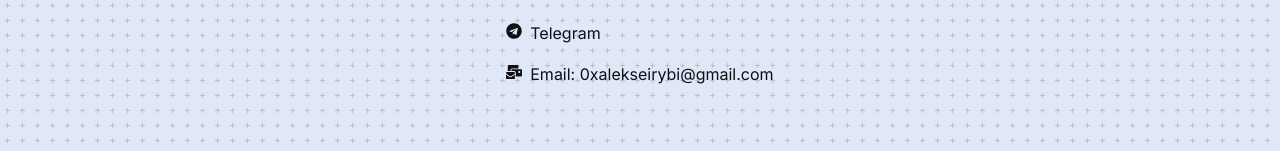
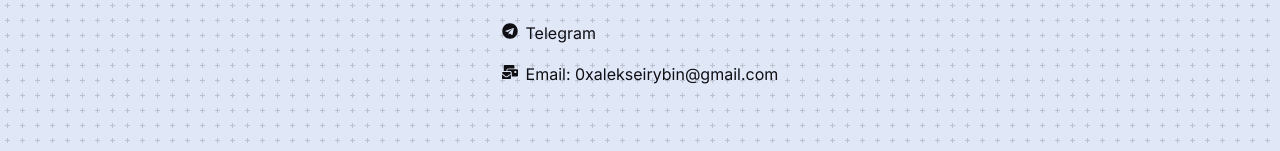
Before and after one commit to tapnisu/tapni.su, a Next.js app: page /contact in a window 1280 px wide. Shown: the part 362-513 px from the top of the page. Built offline with nearby package versions, Linux system fonts and the light colour scheme.

Commit message:
Fix email

```diff
--- a/pages/contact.tsx
+++ b/pages/contact.tsx
@@ -35,7 +35,7 @@ export default function ContactPage() {
             icon: <FaTelegram />,
           },
           {
-            name: "Email: 0xalekseirybi@gmail.com",
+            name: "Email: 0xalekseirybin@gmail.com",
             url: "/email",
             icon: <FaMailBulk />,
           },
```
